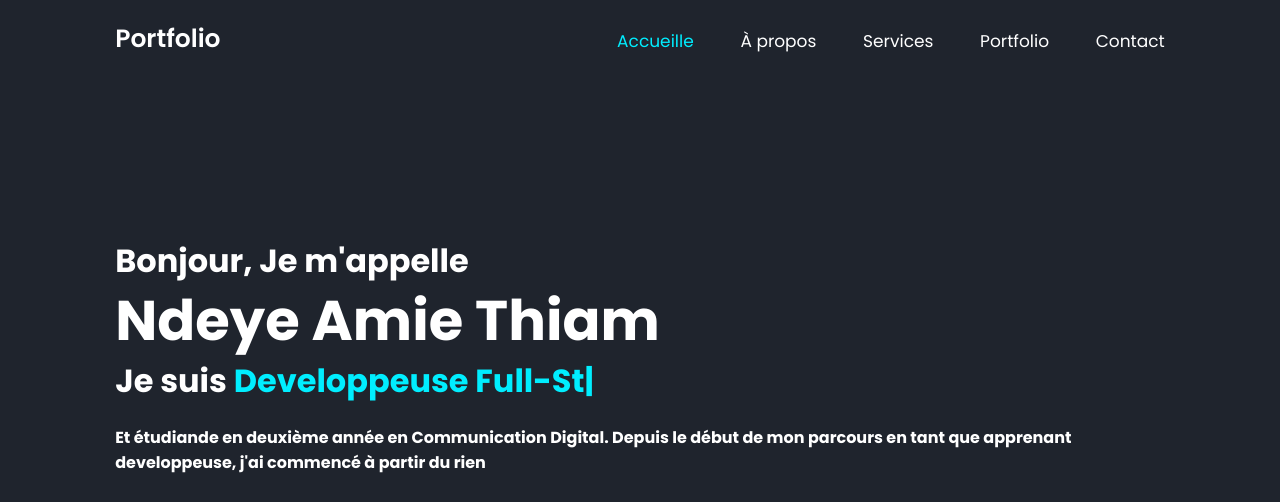
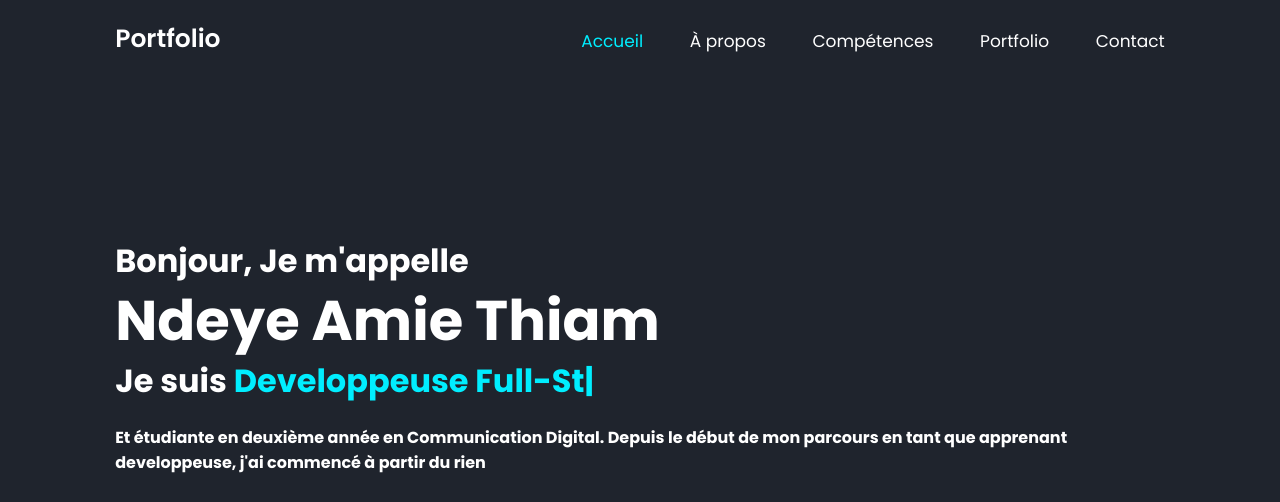
Before and after one commit to Ndeye456/Portfolio-ndeyeamie, a plain HTML site: page index.html in a window 1280 px wide. Shown: the top 502 px of the page. Drawn offline with nearby package versions, Linux system fonts and the light colour scheme.

Commit message:
deuxieme commit

```diff
--- a/index.html
+++ b/index.html
@@ -23,9 +23,9 @@
         <i class='bx bx-menu' id="menu-icon"></i>
 
         <nav class="navbar">
-            <a href="#home" class="active">Accueille</a>
+            <a href="#home" class="active">Accueil</a>
             <a href="#about">À propos</a>
-            <a href="#services">Services</a>
+            <a href="#services">Compétences</a>
             <a href="#portfolio">Portfolio</a>
             <a href="#contact">Contact</a>
         </nav>
@@ -37,7 +37,7 @@
             <h3> Bonjour, Je m'appelle</h3>
             <h1>Ndeye Amie Thiam</h1>
             <h3>Je suis <span class="multiple-text"></span></h3>
-            <p>Et étudiande en deuxième année en Communication Digital.
+            <p>Et étudiante en deuxième année en Communication Digital.
                 Depuis le début de mon parcours en tant que apprenant developpeuse, j'ai commencé à partir du rien</p>
             <div class="social-media">
                 <a href="#"><i class='bx bxl-facebook'></i></a>
@@ -71,7 +71,7 @@
     <!--home service about-->
 
     <section class="services" id="services">
-        <h2 class="heading"> Mes <span>Compétances</span></h2>
+        <h2 class="heading"> Mes <span>Compétences</span></h2>
 
         <div class="services-container">
             <div class="services-box">
```
